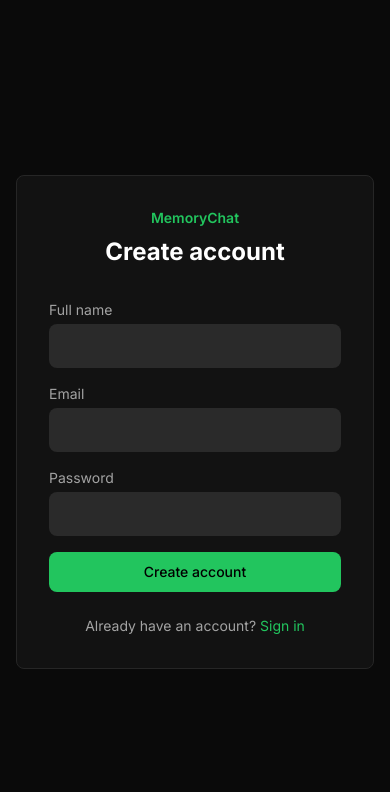
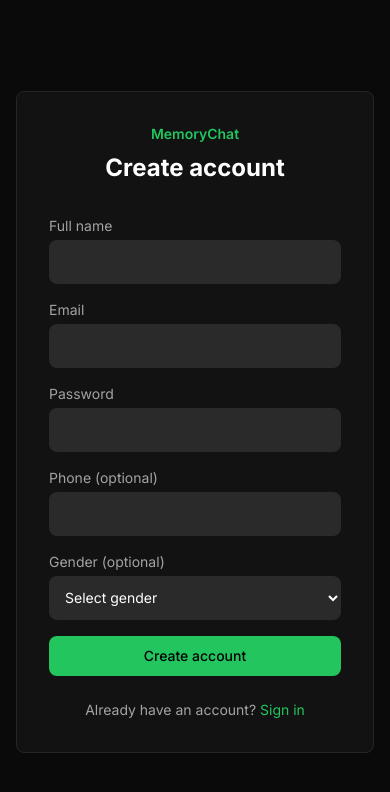
Before and after one commit to tKrulreal/Memory_Chat, a Next.js app in the folder frontend/: page /register in a window 390 px wide. Shown: the top 792 px of the page. Built offline with nearby package versions, Linux system fonts and the light colour scheme; no server answers.

Commit message:
feat: Add gender and phone to register and profile settings

```diff
--- a/frontend/app/(app)/settings/page.tsx
+++ b/frontend/app/(app)/settings/page.tsx
@@ -32,6 +32,8 @@
   });
 
   const [fullName, setFullName] = useState("");
+  const [phone, setPhone] = useState("");
+  const [gender, setGender] = useState("");
   const [profession, setProfession] = useState("");
   const [company, setCompany] = useState("");
   const [location, setLocation] = useState("");
@@ -49,6 +51,8 @@
   useEffect(() => {
     if (profile) {
       setFullName(profile.full_name || "");
+      setPhone(profile.phone || "");
+      setGender(profile.gender || "");
       setProfession(profile.profession || "");
       setCompany(profile.company || "");
       setLocation(profile.location || "");
@@ -131,6 +135,8 @@
     e.preventDefault();
     updateMutation.mutate({
       full_name: fullName.trim() || null,
+      phone: phone.trim() || null,
+      gender: gender || null,
       profession: profession.trim() || null,
       company: company.trim() || null,
       location: location.trim() || null,
@@ -252,6 +258,35 @@
                   disabled
                   className="w-full rounded-button border border-subtle bg-elevated/40 px-3 py-2 text-sm text-secondary/70 cursor-not-allowed"
                 />
+              </div>
+
+              <div>
+                <label className="block text-xs font-medium text-secondary mb-1">
+                  Số điện thoại
+                </label>
+                <input
+                  type="tel"
+                  value={phone}
+                  onChange={(e) => setPhone(e.target.value)}
+                  placeholder="Ví dụ: 0912345678"
+                  className="w-full rounded-button border border-subtle bg-elevated px-3 py-2 text-sm text-primary placeholder:text-secondary/50 focus:border-accent focus:outline-none"
+                />
+              </div>
+
+              <div>
+                <label className="block text-xs font-medium text-secondary mb-1">
+                  Giới tính
+                </label>
+                <select
+                  value={gender}
+                  onChange={(e) => setGender(e.target.value)}
+                  className="w-full rounded-button border border-subtle bg-elevated px-3 py-2 text-sm text-primary focus:border-accent focus:outline-none"
+                >
+                  <option value="">Chọn giới tính</option>
+                  <option value="male">Nam</option>
+                  <option value="female">Nữ</option>
+                  <option value="other">Khác</option>
+                </select>
               </div>
 
               <div>
--- a/frontend/app/(auth)/register/page.tsx
+++ b/frontend/app/(auth)/register/page.tsx
@@ -8,6 +8,8 @@
   const [fullName, setFullName] = useState("");
   const [email, setEmail] = useState("");
   const [password, setPassword] = useState("");
+  const [phone, setPhone] = useState("");
+  const [gender, setGender] = useState("");
   const [error, setError] = useState<string | null>(null);
   const [loading, setLoading] = useState(false);
 
@@ -24,6 +26,8 @@
           email,
           password,
           full_name: fullName,
+          gender: gender || undefined,
+          phone: phone || undefined,
         }),
       });
 
@@ -88,6 +92,34 @@
               className="h-11 w-full rounded-button bg-input px-3 text-sm outline-none ring-accent focus:ring-1"
             />
           </div>
+          <div>
+            <label htmlFor="phone" className="mb-1 block text-sm text-secondary">
+              Phone (optional)
+            </label>
+            <input
+              id="phone"
+              type="tel"
+              value={phone}
+              onChange={(e) => setPhone(e.target.value)}
+              className="h-11 w-full rounded-button bg-input px-3 text-sm outline-none ring-accent focus:ring-1"
+            />
+          </div>
+          <div>
+            <label htmlFor="gender" className="mb-1 block text-sm text-secondary">
+              Gender (optional)
+            </label>
+            <select
+              id="gender"
+              value={gender}
+              onChange={(e) => setGender(e.target.value)}
+              className="h-11 w-full rounded-button bg-input px-3 text-sm outline-none ring-accent focus:ring-1"
+            >
+              <option value="">Select gender</option>
+              <option value="male">Male</option>
+              <option value="female">Female</option>
+              <option value="other">Other</option>
+            </select>
+          </div>
 
           {error && <p className="text-sm text-red-400">{error}</p>}
 
--- a/frontend/lib/api/profile.ts
+++ b/frontend/lib/api/profile.ts
@@ -7,6 +7,8 @@
   email: string;
   full_name: string | null;
   avatar: string | null;
+  gender: string | null;
+  phone: string | null;
   profession: string | null;
   company: string | null;
   location: string | null;
@@ -23,6 +25,8 @@
 export interface ProfileUpdatePayload {
   full_name?: string | null;
   avatar?: string | null;
+  gender?: string | null;
+  phone?: string | null;
   profession?: string | null;
   company?: string | null;
   location?: string | null;
```
